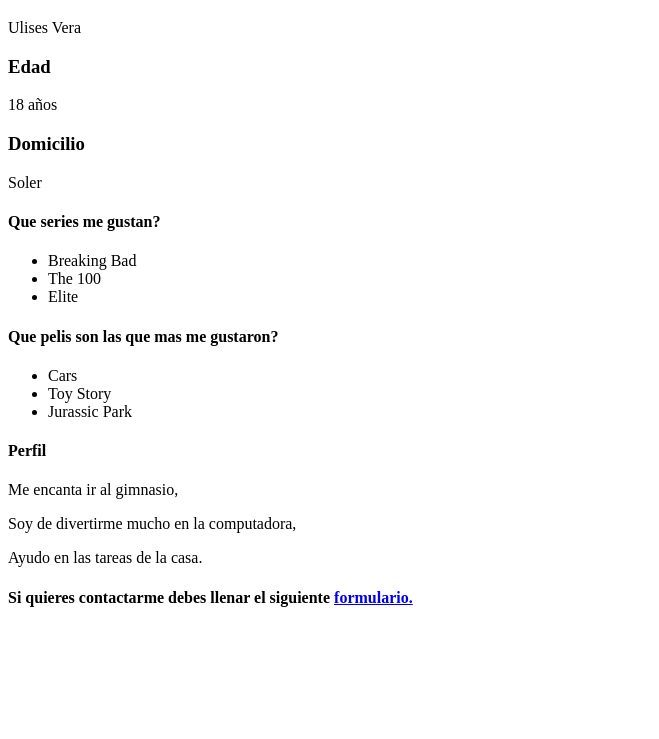
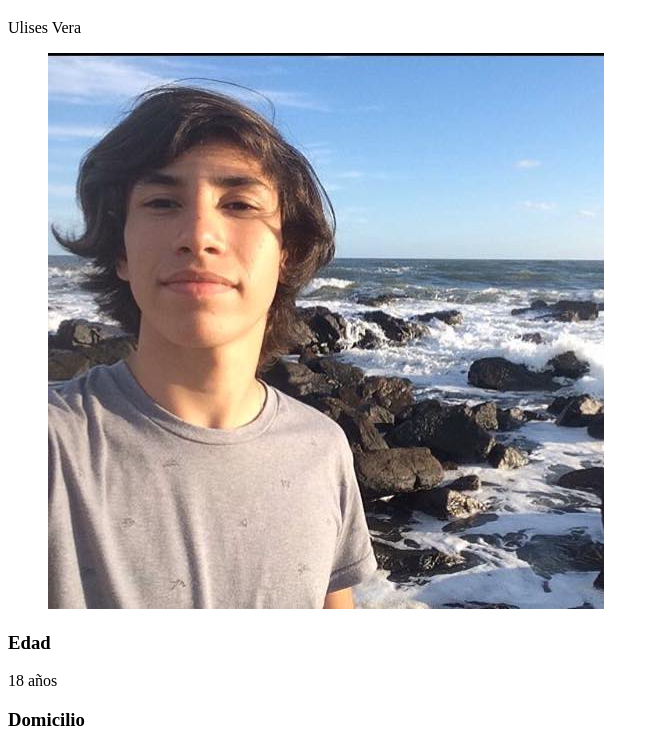
Before and after one commit to UliVera/programacionUTN, a plain HTML site: page Tarea HTML/index.html in a window 1280 px wide. Shown: the part 61-800 px from the top of the page, without its empty margins (0-659 px from the left). Drawn offline with Linux system fonts and the light colour scheme.

Commit message:
Agregando imagen HTML

```diff
--- a/Tarea HTML/index.html
+++ b/Tarea HTML/index.html
@@ -12,7 +12,9 @@
             <h1>NOMBRE Y APELLIDO</h1>
             <p>Ulises Vera</p>
         </div>
-
+        <figure>
+            <img src="fotohtml.png" alt="Foto CV.">
+        </figure>
         <div>
             <h3>Edad</h3>
             <p>18 años</p>
```
Also changed, not shown: Tarea HTML/fotohtml.png (added).
